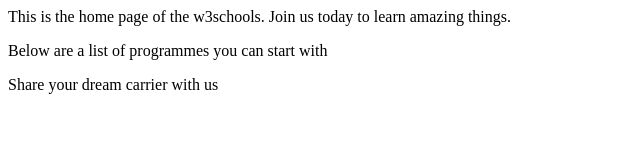
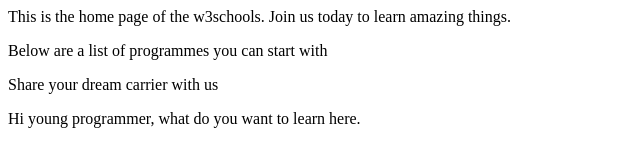
Before and after one commit to sistercharmings777/hello-world, a plain HTML site: page index.html in a window 1280 px wide. Shown: the whole page, without its empty margins (0-640 px from the left). Drawn offline with Linux system fonts and the light colour scheme.

Commit message:
added a greeting message to index.html

```diff
--- a/index.html
+++ b/index.html
@@ -11,5 +11,6 @@
 
     <p> Below are a list of programmes you can start with</p>
     <p> Share your dream carrier with us</p>
-</body>
-</html>
+<!-- this line is to show how merging works-->
+
+    <p>Hi young programmer, what do you want to learn here.
```
